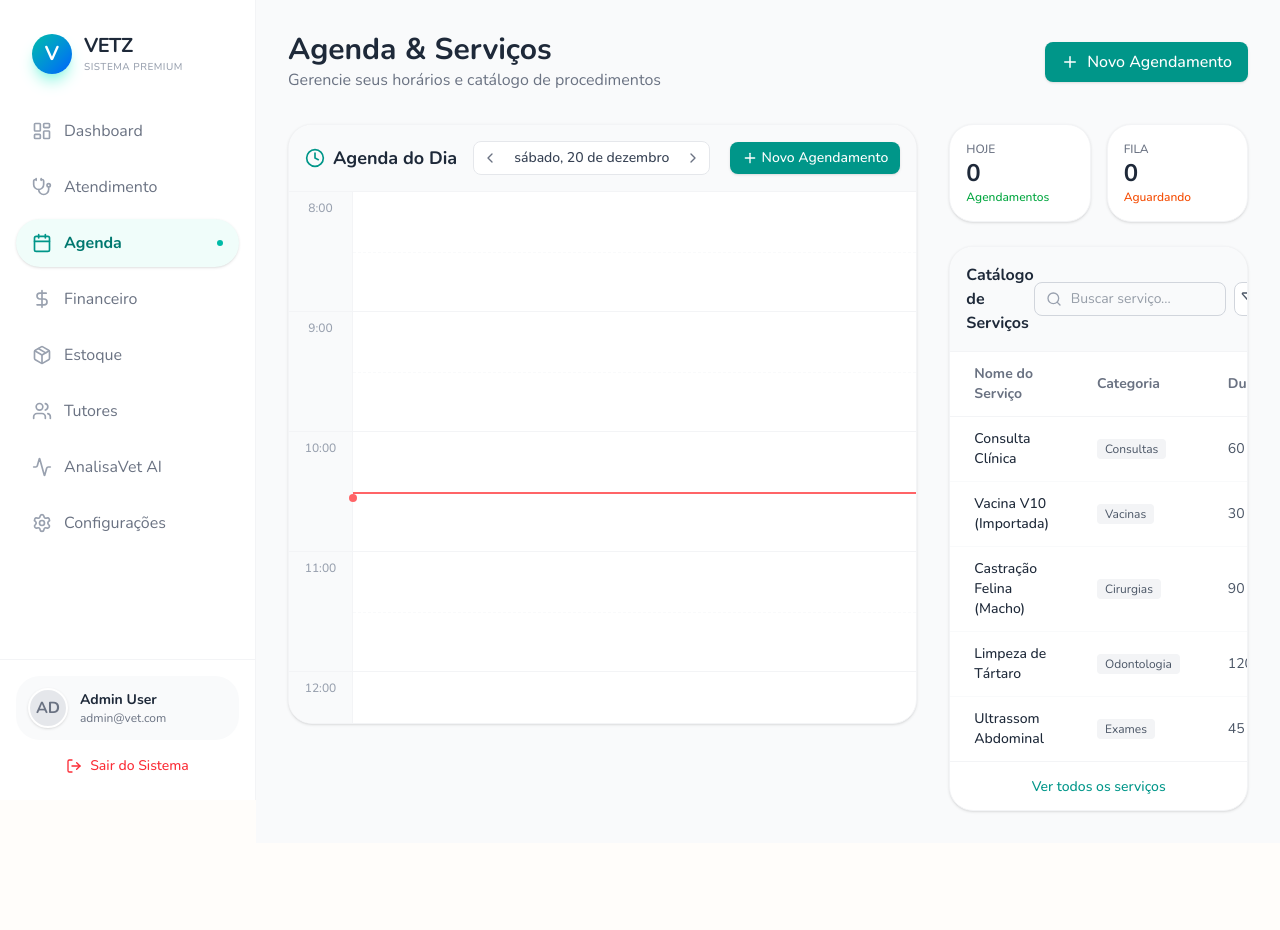
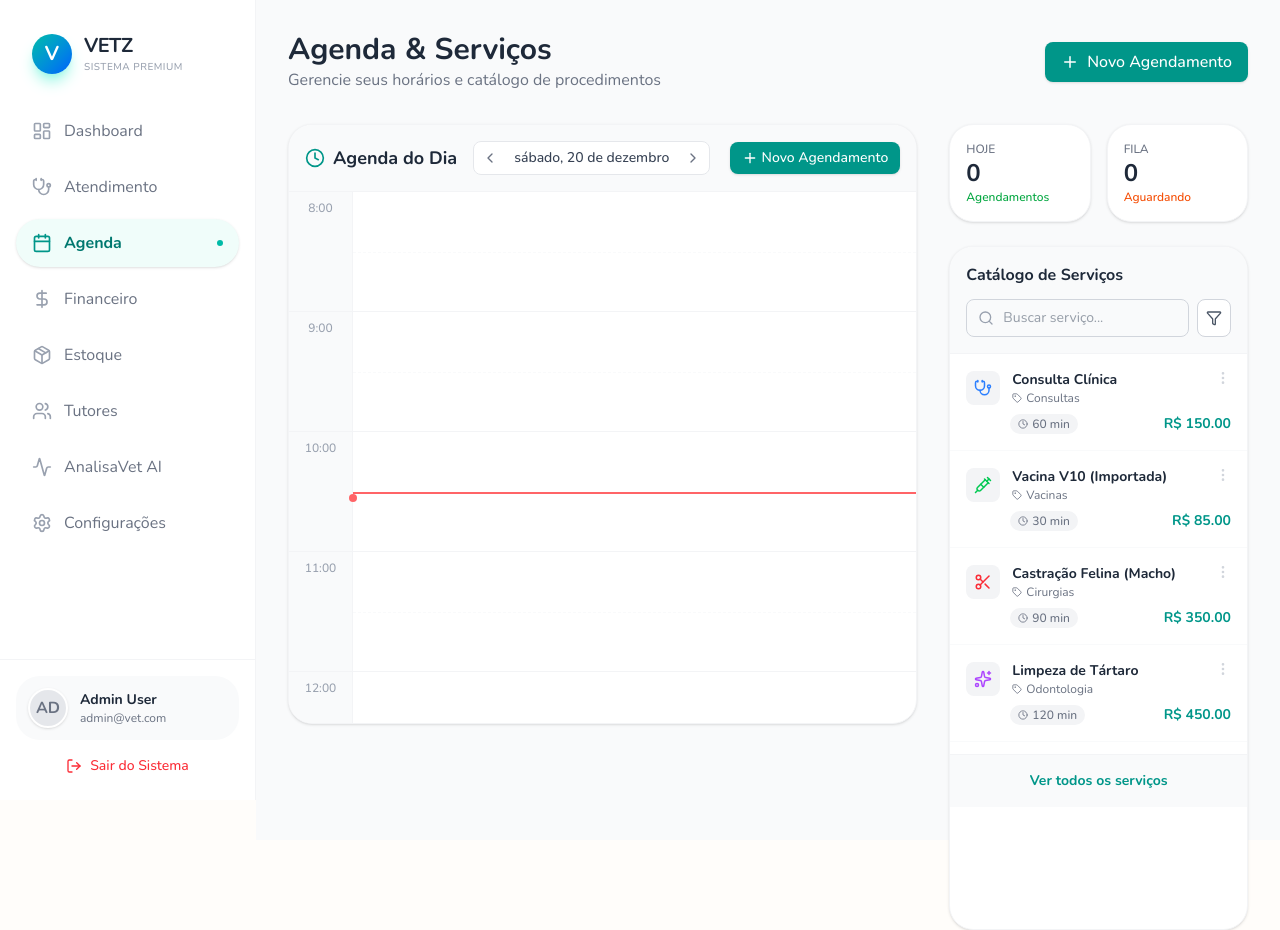
Before and after one commit to luizprojeto1143/sistema-vet, a Next.js app in the folder frontend/: page /agenda in a window 1280 px wide. Before the commit the page ends 843 px from the top, so only its background shows below. Built offline with nearby package versions, Linux system fonts and the light colour scheme.

Commit message:
fix: agenda interactivity, service list UI, and shell layout z-index

```diff
--- a/frontend/app/agenda/page.tsx
+++ b/frontend/app/agenda/page.tsx
@@ -7,9 +7,11 @@ import { Plus } from 'lucide-react';
 
 export default function AgendaPage() {
     const [isModalOpen, setIsModalOpen] = useState(false);
+    const [selectedTime, setSelectedTime] = useState<string | undefined>(undefined);
     const [appointments, setAppointments] = useState([]);
 
     const fetchAppointments = async () => {
+        // ... (fetch logic same)
         const token = localStorage.getItem('token');
         if (!token) return;
 
@@ -30,6 +32,11 @@ export default function AgendaPage() {
         fetchAppointments();
     }, []);
 
+    const handleNewAppointment = (time?: string) => {
+        setSelectedTime(time);
+        setIsModalOpen(true);
+    };
+
     return (
         <div className="min-h-screen bg-gray-50 p-8 font-sans">
             {/* Top Bar */}
@@ -39,7 +46,7 @@ export default function AgendaPage() {
                     <p className="text-gray-500">Gerencie seus horários e catálogo de procedimentos</p>
                 </div>
                 <button
-                    onClick={() => setIsModalOpen(true)}
+                    onClick={() => handleNewAppointment()}
                     className="bg-teal-600 text-white px-4 py-2 rounded-lg font-medium hover:bg-teal-700 shadow-sm flex items-center gap-2"
                 >
                     <Plus size={18} /> Novo Agendamento
@@ -49,11 +56,12 @@ export default function AgendaPage() {
             <div className="grid grid-cols-1 lg:grid-cols-3 gap-8">
                 {/* Left Column: Calendar (2/3 width) */}
                 <div className="lg:col-span-2">
-                    <CalendarView appointments={appointments} />
+                    <CalendarView appointments={appointments} onNewAppointment={handleNewAppointment} />
                 </div>
 
                 {/* Right Column: Services & Quick Stats (1/3 width) */}
                 <div className="space-y-6">
+                    {/* ... (stats and service list same) ... */}
                     {/* Mini Stats */}
                     <div className="grid grid-cols-2 gap-4">
                         <div className="bg-white p-4 rounded-xl shadow-sm border border-gray-100">
@@ -77,6 +85,7 @@ export default function AgendaPage() {
                 isOpen={isModalOpen}
                 onClose={() => setIsModalOpen(false)}
                 onSuccess={fetchAppointments}
+                initialTime={selectedTime}
             />
         </div>
     );
--- a/frontend/components/agenda/NewAppointmentModal.tsx
+++ b/frontend/components/agenda/NewAppointmentModal.tsx
@@ -5,19 +5,27 @@ interface NewAppointmentModalProps {
     isOpen: boolean;
     onClose: () => void;
     onSuccess?: () => void;
+    initialTime?: string;
 }
 
-export default function NewAppointmentModal({ isOpen, onClose, onSuccess }: NewAppointmentModalProps) {
+export default function NewAppointmentModal({ isOpen, onClose, onSuccess, initialTime }: NewAppointmentModalProps) {
     const [loading, setLoading] = useState(false);
     const [formData, setFormData] = useState({
         patientName: '', // For MVP, simple string. Ideally search patient.
         tutorName: '',
         serviceId: '', // Ideally select from services
         date: new Date().toISOString().split('T')[0],
-        time: '09:00',
+        time: initialTime || '09:00',
         notes: '',
         type: 'CONSULTATION'
     });
+
+    // Reset or update time when modal opens with a specific time
+    React.useEffect(() => {
+        if (isOpen && initialTime) {
+            setFormData(prev => ({ ...prev, time: initialTime }));
+        }
+    }, [isOpen, initialTime]);
 
     if (!isOpen) return null;
 
--- a/frontend/components/agenda/ServiceList.tsx
+++ b/frontend/components/agenda/ServiceList.tsx
@@ -1,5 +1,6 @@
-import React from 'react';
-import { MoreVertical, Search, Filter } from 'lucide-react';
+import React, { useState } from 'react';
+import { MoreVertical, Search, Filter, Stethoscope, Syringe, Scissors, Sparkles, Activity, Clock, Tag } from 'lucide-react';
+import Link from 'next/link';
 
 interface Service {
     id: string;
@@ -19,56 +20,88 @@ const MOCK_SERVICES: Service[] = [
 ];
 
 export default function ServiceList() {
+    const [searchTerm, setSearchTerm] = useState('');
+
+    const filteredServices = MOCK_SERVICES.filter(service =>
+        service.name.toLowerCase().includes(searchTerm.toLowerCase()) ||
+        service.category.toLowerCase().includes(searchTerm.toLowerCase())
+    );
+
+    const getIcon = (category: string) => {
+        switch (category) {
+            case 'Consultas': return <Stethoscope size={18} className="text-blue-500" />;
+            case 'Vacinas': return <Syringe size={18} className="text-green-500" />;
+            case 'Cirurgias': return <Scissors size={18} className="text-red-500" />;
+            case 'Odontologia': return <Sparkles size={18} className="text-purple-500" />;
+            default: return <Activity size={18} className="text-orange-500" />;
+        }
+    };
+
     return (
-        <div className="bg-white rounded-xl shadow-sm border border-gray-100 overflow-hidden">
-            <div className="p-4 border-b border-gray-100 flex justify-between items-center bg-gray-50">
-                <h3 className="font-bold text-gray-800">Catálogo de Serviços</h3>
+        <div className="bg-white rounded-xl shadow-sm border border-gray-100 overflow-hidden flex flex-col h-full">
+            <div className="p-4 border-b border-gray-100 flex flex-col gap-3 bg-gray-50">
+                <div className="flex justify-between items-center">
+                    <h3 className="font-bold text-gray-800">Catálogo de Serviços</h3>
+                </div>
                 <div className="flex gap-2">
-                    <div className="relative">
+                    <div className="relative flex-1">
                         <Search size={16} className="absolute left-3 top-1/2 transform -translate-y-1/2 text-gray-400" />
                         <input
                             type="text"
                             placeholder="Buscar serviço..."
-                            className="pl-9 pr-4 py-1.5 text-sm border border-gray-300 rounded-lg focus:ring-2 focus:ring-teal-500 outline-none w-48"
+                            className="w-full pl-9 pr-4 py-2 text-sm border border-gray-300 rounded-lg focus:ring-2 focus:ring-teal-500 outline-none"
+                            value={searchTerm}
+                            onChange={(e) => setSearchTerm(e.target.value)}
                         />
                     </div>
-                    <button className="p-1.5 bg-white border border-gray-300 rounded-lg text-gray-600 hover:bg-gray-50">
+                    {/* Filter button can be functional later */}
+                    <button className="p-2 bg-white border border-gray-300 rounded-lg text-gray-600 hover:bg-gray-100">
                         <Filter size={16} />
                     </button>
                 </div>
             </div>
 
-            <table className="w-full text-left text-sm text-gray-600">
-                <thead className="bg-white text-gray-500 font-medium border-b border-gray-100">
-                    <tr>
-                        <th className="px-6 py-3">Nome do Serviço</th>
-                        <th className="px-6 py-3">Categoria</th>
-                        <th className="px-6 py-3">Duração</th>
-                        <th className="px-6 py-3">Preço</th>
-                        <th className="px-6 py-3 text-right">Ações</th>
-                    </tr>
-                </thead>
-                <tbody className="divide-y divide-gray-50">
-                    {MOCK_SERVICES.map((service) => (
-                        <tr key={service.id} className="hover:bg-gray-50 transition-colors group">
-                            <td className="px-6 py-3 font-medium text-gray-800">{service.name}</td>
-                            <td className="px-6 py-3">
-                                <span className="bg-gray-100 text-gray-600 px-2 py-0.5 rounded text-xs">{service.category}</span>
-                            </td>
-                            <td className="px-6 py-3">{service.duration} min</td>
-                            <td className="px-6 py-3 font-bold text-teal-600">R$ {service.price.toFixed(2)}</td>
-                            <td className="px-6 py-3 text-right">
-                                <button className="text-gray-400 hover:text-gray-600 p-1 rounded-full hover:bg-gray-200">
-                                    <MoreVertical size={16} />
-                                </button>
-                            </td>
-                        </tr>
-                    ))}
-                </tbody>
-            </table>
+            <div className="flex-1 overflow-y-auto max-h-[400px]">
+                {filteredServices.length > 0 ? (
+                    <ul className="divide-y divide-gray-50">
+                        {filteredServices.map((service) => (
+                            <li key={service.id} className="p-4 hover:bg-gray-50 transition-colors group cursor-pointer">
+                                <div className="flex justify-between items-start mb-1">
+                                    <div className="flex items-center gap-3">
+                                        <div className="p-2 bg-gray-100 rounded-lg group-hover:bg-white group-hover:shadow-sm transition-all">
+                                            {getIcon(service.category)}
+                                        </div>
+                                        <div>
+                                            <h4 className="font-bold text-gray-800 text-sm">{service.name}</h4>
+                                            <span className="text-xs text-gray-500 flex items-center gap-1">
+                                                <Tag size={10} /> {service.category}
+                                            </span>
+                                        </div>
+                                    </div>
+                                    <button className="text-gray-300 hover:text-gray-600">
+                                        <MoreVertical size={16} />
+                                    </button>
+                                </div>
+                                <div className="mt-2 flex justify-between items-center pl-[44px]">
+                                    <span className="text-xs font-medium text-gray-500 flex items-center gap-1 bg-gray-100 px-2 py-0.5 rounded-full">
+                                        <Clock size={10} /> {service.duration} min
+                                    </span>
+                                    <span className="font-bold text-teal-600 text-sm">R$ {service.price.toFixed(2)}</span>
+                                </div>
+                            </li>
+                        ))}
+                    </ul>
+                ) : (
+                    <div className="p-8 text-center text-gray-400 text-sm">
+                        Nenhum serviço encontrado.
+                    </div>
+                )}
+            </div>
 
-            <div className="p-3 border-t border-gray-100 text-center">
-                <button className="text-sm text-teal-600 font-medium hover:underline">Ver todos os serviços</button>
+            <div className="p-3 border-t border-gray-100 text-center bg-gray-50">
+                <Link href="/admin/services" className="text-sm text-teal-600 font-bold hover:underline block w-full py-1">
+                    Ver todos os serviços
+                </Link>
             </div>
         </div>
     );
--- a/frontend/components/layout/Shell.tsx
+++ b/frontend/components/layout/Shell.tsx
@@ -7,15 +7,16 @@ import Sidebar from './Sidebar';
 export default function Shell({ children }: { children: React.ReactNode }) {
     const pathname = usePathname();
     const isLoginPage = pathname === '/login';
+    const isSaasPage = pathname?.startsWith('/saas');
 
-    if (isLoginPage) {
+    if (isLoginPage || isSaasPage) {
         return <>{children}</>;
     }
 
     return (
         <div className="flex min-h-screen">
             <Sidebar />
-            <main className="flex-1 ml-64 p-0 transition-all duration-300">
+            <main className="flex-1 ml-64 p-0 transition-all duration-300 relative z-0">
                 {children}
             </main>
         </div>
```
Also changed, not shown: frontend/components/agenda/CalendarView.tsx (+24 -15 lines), frontend/public/sw.js.
